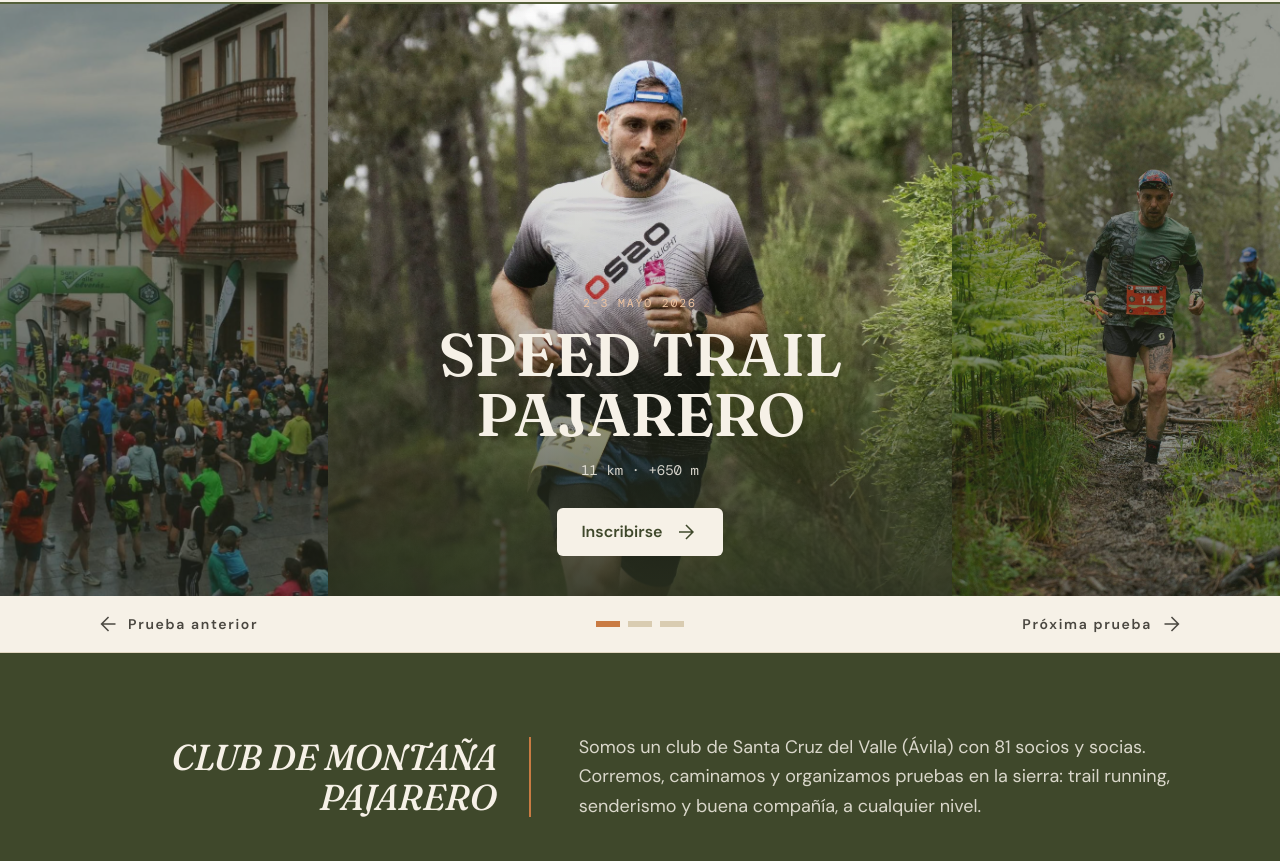
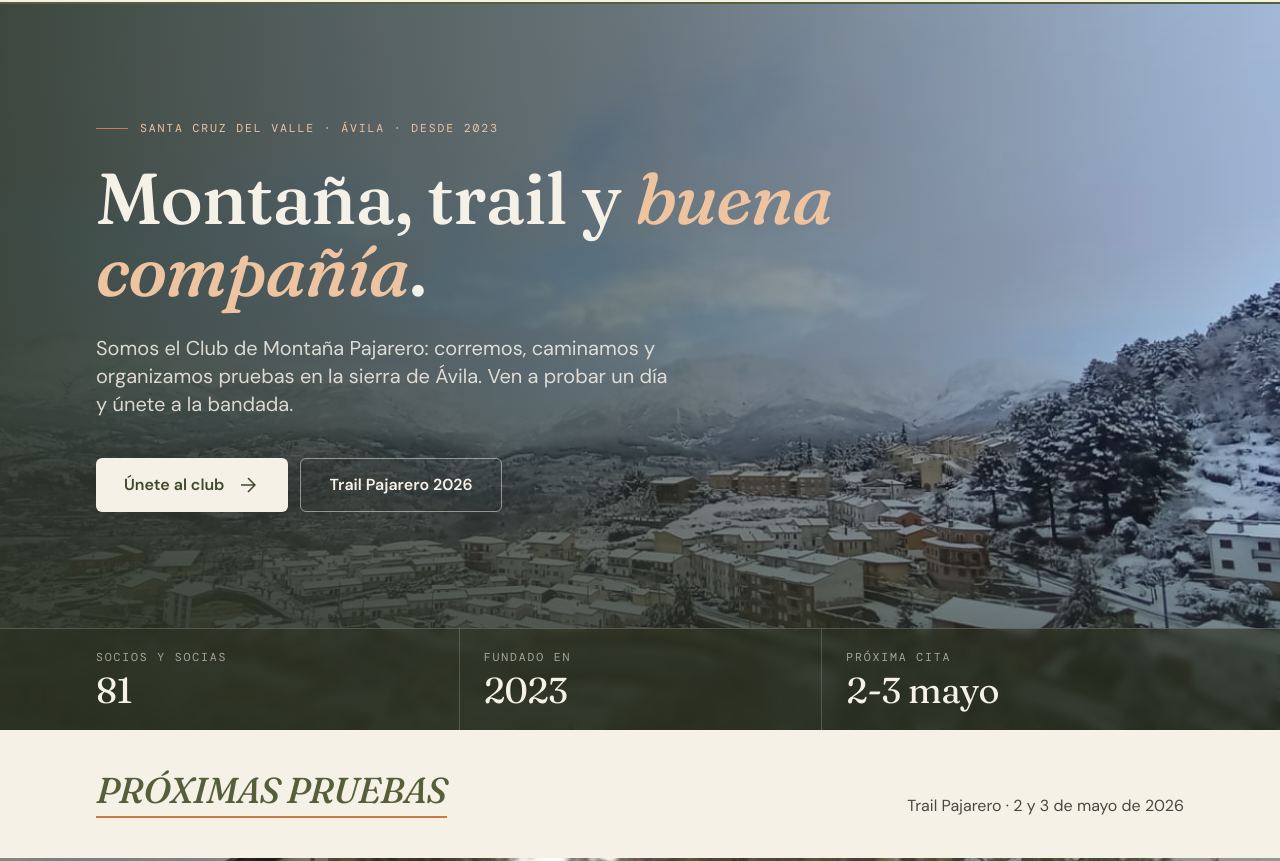
Before and after one commit to warsclon/web_pajarero, a plain HTML site: page index.html in a window 1280 px wide. Shown: the part 184-1045 px from the top of the page. Drawn offline with nearby package versions, Linux system fonts and the light colour scheme.

Commit message:
Portada de presentación con fotos nevadas y fundido; bloque Medalla de Honor en El club
Co-Authored-By: Claude Sonnet 5.5 <noreply@anthropic.com>

```diff
--- a/index.html
+++ b/index.html
@@ -98,8 +98,45 @@ tailwind.config = {
   </div>
 </header>
 
+<!-- Presentación -->
+<section id="inicio" class="relative bg-night text-cream overflow-hidden">
+  <div class="absolute inset-0" aria-hidden="true">
+    <img id="hero-1" src="presentacion-pueblo.jpg" alt="" class="absolute inset-0 w-full h-full object-cover object-[50%_65%] transition-opacity duration-[1600ms]"/>
+    <img id="hero-2" src="presentacion-montana.jpg" alt="" class="absolute inset-0 w-full h-full object-cover object-[50%_55%] opacity-0 transition-opacity duration-[1600ms]"/>
+    <div class="absolute inset-0 bg-gradient-to-r from-night/85 via-night/55 to-night/10"></div>
+    <div class="absolute inset-x-0 bottom-0 h-1/3 bg-gradient-to-t from-night/70 to-transparent"></div>
+  </div>
+  <div class="relative max-w-6xl mx-auto px-5 md:px-8 min-h-[70vh] md:min-h-[78vh] py-20 flex flex-col justify-center">
+    <p class="eyebrow text-apricotsoft mb-6 flex items-center gap-3"><span class="h-px w-8 bg-apricot"></span>Santa Cruz del Valle · Ávila · desde 2023</p>
+    <h1 class="font-display font-medium text-5xl sm:text-6xl lg:text-7xl leading-[1.02] max-w-3xl">
+      Montaña, trail y <em class="text-apricotsoft">buena compañía</em>.
+    </h1>
+    <p class="mt-7 text-lg md:text-xl text-cream/85 max-w-xl leading-relaxed">
+      Somos el Club de Montaña Pajarero: corremos, caminamos y organizamos pruebas en la sierra de Ávila. Ven a probar un día y únete a la bandada.
+    </p>
+    <div class="mt-10 flex flex-wrap gap-3">
+      <a href="#contacto" data-contacto="Quiero unirme al club" class="group inline-flex items-center gap-3 bg-cream text-army2 font-semibold px-7 py-3.5 rounded-md hover:bg-apricotsoft transition-colors">
+        Únete al club
+        <span class="material-symbols-outlined group-hover:translate-x-1 transition-transform">arrow_forward</span>
+      </a>
+      <a href="#trail-pajarero" class="inline-flex items-center px-7 py-3.5 rounded-md border border-cream/50 font-semibold hover:bg-cream hover:text-army2 transition-colors">Trail Pajarero 2026</a>
+    </div>
+  </div>
+  <div class="relative border-t border-cream/20 bg-night/60 backdrop-blur-sm">
+    <dl class="max-w-6xl mx-auto px-5 md:px-8 grid grid-cols-3 divide-x divide-cream/20 text-center md:text-left">
+      <div class="py-5 md:px-6 md:first:pl-0"><dt class="eyebrow text-cream/60">Socios y socias</dt><dd class="font-display text-3xl md:text-4xl mt-1">81</dd></div>
+      <div class="py-5 px-2 md:px-6"><dt class="eyebrow text-cream/60">Fundado en</dt><dd class="font-display text-3xl md:text-4xl mt-1">2023</dd></div>
+      <div class="py-5 px-2 md:px-6"><dt class="eyebrow text-cream/60">Próxima cita</dt><dd class="font-display text-3xl md:text-4xl mt-1">2-3 mayo</dd></div>
+    </dl>
+  </div>
+</section>
+
 <!-- Carrusel de pruebas: anterior · actual · siguiente -->
-<section id="inicio" aria-roledescription="carrusel" aria-label="Próximas pruebas">
+<section id="proximas" aria-roledescription="carrusel" aria-label="Próximas pruebas" class="scroll-mt-16">
+  <div class="max-w-6xl mx-auto px-5 md:px-8 py-10 flex flex-col sm:flex-row sm:items-end justify-between gap-3">
+    <h2 class="font-display italic font-medium uppercase text-3xl md:text-4xl text-army"><span class="titulo-linea">Próximas pruebas</span></h2>
+    <p class="text-graphite">Trail Pajarero · 2 y 3 de mayo de 2026</p>
+  </div>
   <div class="grid md:grid-cols-[1fr_1.9fr_1fr] h-[74vh] min-h-[480px] max-h-[760px] bg-night">
     <button id="ev-prev" type="button" class="hidden md:block relative overflow-hidden group" aria-label="Prueba anterior">
       <img id="img-prev" src="" alt="" class="absolute inset-0 w-full h-full object-cover opacity-50 group-hover:opacity-70 transition-opacity"/>
@@ -110,7 +147,7 @@ tailwind.config = {
       <div class="absolute inset-0 bg-gradient-to-t from-night/90 via-night/25 to-transparent"></div>
       <div id="txt-act" class="absolute inset-x-0 bottom-0 p-6 md:p-10 text-center text-cream fade-swap">
         <p id="ev-fecha" class="eyebrow text-apricotsoft"></p>
-        <h1 id="ev-titulo" class="font-display font-semibold uppercase text-4xl md:text-6xl leading-[0.98] mt-3"></h1>
+        <h3 id="ev-titulo" class="font-display font-semibold uppercase text-4xl md:text-6xl leading-[0.98] mt-3"></h3>
         <p id="ev-datos" class="font-mono text-sm mt-4 text-cream/85"></p>
         <a href="#contacto" data-contacto="Inscripción a una carrera" class="mt-7 inline-flex items-center gap-3 bg-cream text-army2 font-semibold px-6 py-3 rounded-md hover:bg-apricotsoft transition-colors">Inscribirse <span class="material-symbols-outlined">arrow_forward</span></a>
       </div>
@@ -135,6 +172,20 @@ tailwind.config = {
     <p class="md:col-span-7 md:pl-4 text-lg text-cream/85 leading-relaxed reveal">
       Somos un club de Santa Cruz del Valle (Ávila) con 81 socios y socias. Corremos, caminamos y organizamos pruebas en la sierra: trail running, senderismo y buena compañía, a cualquier nivel.
     </p>
+  </div>
+  <!-- Reconocimiento: la imagen se muestra cuando exista placa-medalla-honor.jpg en la carpeta -->
+  <div class="max-w-6xl mx-auto px-5 md:px-8 pb-16 md:pb-20">
+    <div class="border-t border-cream/20 pt-12 flex flex-col md:flex-row gap-10 md:gap-14 items-center reveal">
+      <figure class="md:w-5/12 shrink-0">
+        <img src="placa-medalla-honor.jpg" alt="Placa de cerámica: Medalla de Honor del Ayuntamiento de Santa Cruz del Valle al Club de Montaña Pajarero, 5 de septiembre de 2026" class="w-full rounded-sm shadow-[0_18px_40px_-18px_rgba(0,0,0,0.6)]" loading="lazy" onerror="this.closest('figure').hidden=true"/>
+      </figure>
+      <div>
+        <p class="eyebrow text-apricotsoft">Reconocimiento · 5 de septiembre de 2026</p>
+        <h3 class="font-display italic font-medium uppercase text-3xl md:text-4xl mt-3">Medalla de Honor</h3>
+        <p class="mt-5 text-cream/85 leading-relaxed">El Ayuntamiento de Santa Cruz del Valle nos concedió su Medalla de Honor en reconocimiento a nuestra trayectoria, nuestro compromiso con el deporte en la naturaleza y nuestra contribución al asociacionismo, al mantenimiento de senderos y a la vida social del municipio.</p>
+        <p class="mt-5 font-display italic text-xl text-apricotsoft">Caminando juntos, haciendo cumbre en el mañana.</p>
+      </div>
+    </div>
   </div>
 </section>
 
@@ -359,6 +410,13 @@ tailwind.config = {
   btn.addEventListener('click', function () { setMenu(menu.classList.contains('hidden')); });
   menu.querySelectorAll('a').forEach(function (a) { a.addEventListener('click', function () { setMenu(false); }); });
 
+  // Portada: fundido entre las dos fotos
+  (function () {
+    var a = document.getElementById('hero-1'), b = document.getElementById('hero-2'), on = true;
+    if (window.matchMedia('(prefers-reduced-motion: reduce)').matches) return;
+    setInterval(function () { on = !on; a.style.opacity = on ? 1 : 0; b.style.opacity = on ? 0 : 1; }, 7000);
+  })();
+
   // Carrusel de pruebas (anterior · actual · siguiente)
   var slides = [
     { img: 'speed-trail.webp', pos: '50% 35%', alt: 'Corredor del Speed Trail Pajarero por un sendero entre pinos', titulo: 'Speed Trail Pajarero', fecha: '2-3 mayo 2026', datos: '11 km  ·  +650 m' },
@@ -392,8 +450,8 @@ tailwind.config = {
   }
   ['ev-prev', 'ev-prev2'].forEach(function (id) { document.getElementById(id).addEventListener('click', function () { go(cur - 1); auto(); }); });
   ['ev-next', 'ev-next2'].forEach(function (id) { document.getElementById(id).addEventListener('click', function () { go(cur + 1); auto(); }); });
-  document.getElementById('inicio').addEventListener('mouseenter', function () { clearInterval(timer); });
-  document.getElementById('inicio').addEventListener('mouseleave', auto);
+  document.getElementById('proximas').addEventListener('mouseenter', function () { clearInterval(timer); });
+  document.getElementById('proximas').addEventListener('mouseleave', auto);
   paint(0); auto();
 
   // Aparición suave al hacer scroll
```
Also changed, not shown: presentacion-montana.jpg (added), presentacion-pueblo.jpg (added).
